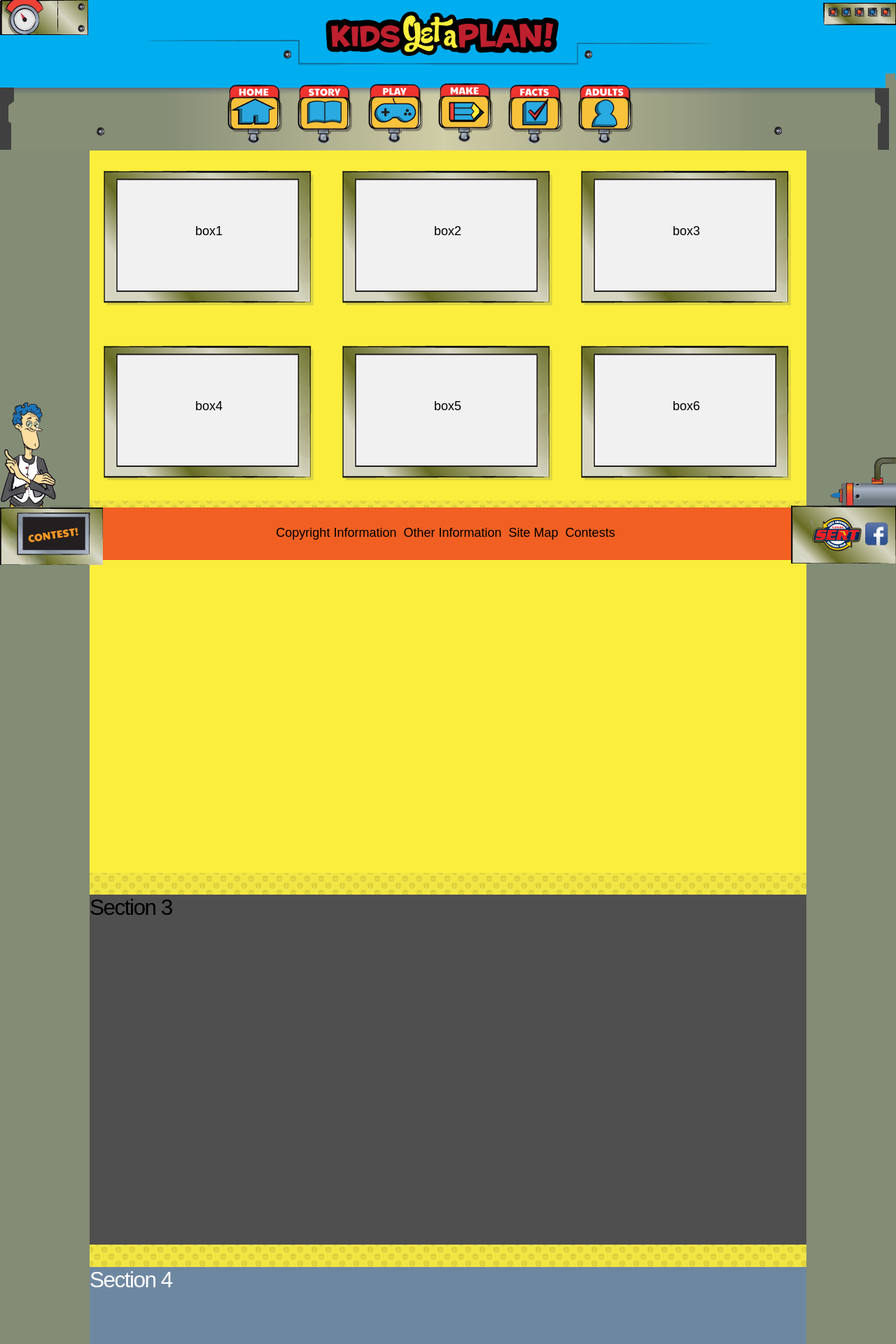
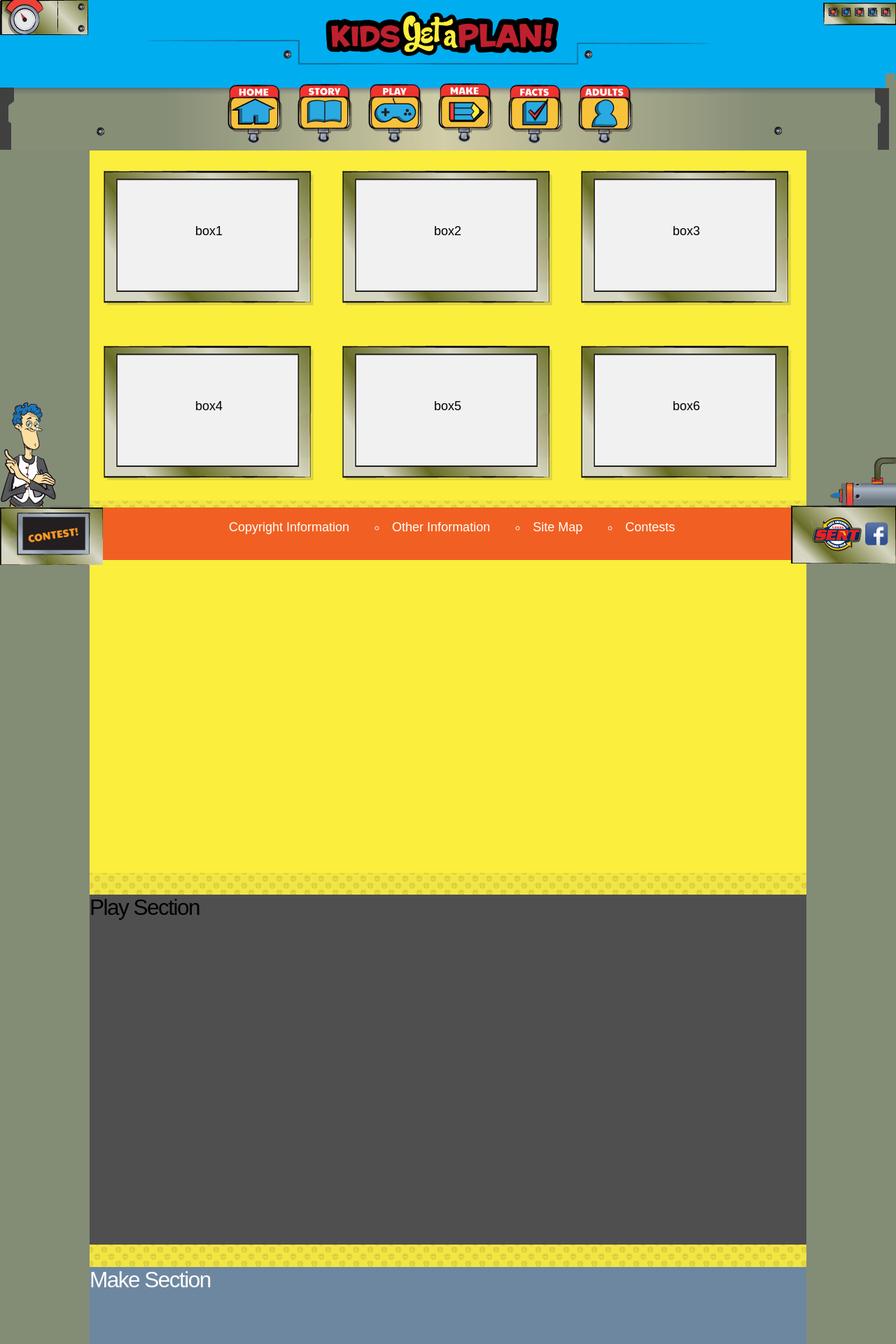
Before and after one commit to clopez1989/KidsGetAPlan1.3, a PHP site: page / in a window 1280 px wide. Shown: the top 1920 px of the page at 70% size. Run offline with PHP 8.4, Linux system fonts and the light colour scheme; some libraries are stand-ins or nearby versions.

Commit message:
added media querie for ipad portrait mode
Really fixed the width for mobile, aligned section names with the right
nav buttons, fixed image labels to be consistent with naming up and down

```diff
--- a/css/style.css
+++ b/css/style.css
@@ -64,31 +63,29 @@
 	height: 97px;
 }
 
-.storyButton {
+.mainButton {
 	min-height: 500px;
 	background-color: #fbee3c;
 	margin-top: 101px;
 }
 
-.playButton {
+.storyButton {
 	min-height: 500px;
 	background-color: #fbee3c;
 }
 
-
-.makeButton {
+.playButton {
 	min-height: 500px;
 	background: #504f4f;
 }
 
-
-.factsButton {
+.makeButton {
 	min-height: 500px;
 	background: #6e87a1;
 	color: white;
 }
 
-.grownupsButton {
+.factsButton {
 	min-height: 500px;
 	background: #293b4d;
 	color: white;
@@ -319,13 +317,24 @@ h3 {
 	padding-bottom:9px;
 }
 
-.bottomMenu {
-	padding: 8px 159px 0px 0px;
+.bottomMenu{
+	margin-left:0;
+}
+
+.bottomMenu a {
+	color: white;
 }
 
 .bottomMenu li{
-	display: inline;
-	margin-left:5px;
+	margin-left: 37px;
+	list-style-type: circle;
+	list-style-position: inside;
+	float: left;
+	color: white;
+}
+
+.bottomMenu li:first-child{
+	list-style-type:none;
 }
 
 /* ----------------------------MEDIA QUERIES---------------------------- */
@@ -407,9 +426,13 @@ h3 {
 		#nav ul li.facts {
 			width: 16.5%;
 		}
-	#nav ul li.grownups {
+		#nav ul li.adults {
 			width: 16.5%;
 		}
+	}
+
+	.bottomMenu{
+		margin-left: 250px;
 	}
 
 	#homeButton{
@@ -425,11 +448,11 @@ h3 {
 	#storyButton{
 		width:98px;
 		height:98px;
-	background: url('img/KGAP_home_button.png') no-repeat;
+		background: url('img/Top%20Nav/story_down_d.png') no-repeat;
 	}
 
 	#storyButton:hover {
-	background: url('img/KGAP_home_button_hover.png') no-repeat;
+		background: url('img/Top%20Nav/story_up_d.png') no-repeat;
 	}
 
 	#playButton{
--- a/index.html
+++ b/index.html
@@ -35,7 +35,7 @@
 				<li class="play"><a href="#" id="playButton" class="subNavBtn"></a></li>
 				<li class="make"><a href="#" id="makeButton" class="subNavBtn"></a></li>
 				<li class="facts"><a href="#" id="factsButton" class="subNavBtn"></a></li>
-				<li class="grownups"><a href="#" id="grownupsButton" class="subNavBtn end"></a></li>
+				<li class="adults"><a href="#" id="adultsButton" class="subNavBtn end"></a></li>
 			</ul>
 			<img src="css/img/bolt.png" width="11" height="12" alt="Bolt" class="navBolt2">
 			<img src="css/img/top_nav_right_notch.png" width="20" height="89" alt="Top Nav Right Notch" class="navRightNotch">
@@ -64,7 +64,7 @@
 
 
 	<div class="mainWrapper">
-		<div class="section storyButton">
+		<div class="section mainButton">
 			<div id="name1_box" class="grid_4">
 				<p>box1</p>
 			</div>
@@ -85,41 +85,24 @@
 			</div>
 		</div>
 
+		<div class="section storyButton">
+			<h1>Story Section</h1>
+		</div>
+
 		<div class="section playButton">
-			<h1>Section 2</h1>
+			<h1>Play Section</h1>
 		</div>
 
 		<div class="section makeButton">
-			<h1>Section 3</h1>
+			<h1>Make Section</h1>
 		</div>
 
 		<div class="section factsButton">
-			<h1>Section 4</h1>
+			<h1>Facts Section</h1>
 		</div>
 
-		<div class="section grownupsButton">
-			<h1>Section 5</h1>
-		</div>
-
-		<div id="contentContainer">
-			<div id="box1" class="grid_4">
-				<p>Box 5</p>
-			</div>
-			<div id="box2" class="grid_4">
-				<p>Box 2</p>
-			</div>
-			<div id="box3" class="grid_4">
-				<p>Box 3</p>
-			</div>
-			<div id="box4" class="grid_4">
-				<p>Box 4</p>
-			</div>
-			<div id="box5" class="grid_4">
-				<p>Box 5</p>
-			</div>
-			<div id="box6" class="grid_4">
-				<p>Box 6</p>
-			</div>
+		<div class="section adultsButton" id="contentContainer">
+			<h1>Adults Section</h1>
 		</div>
 	</div>
 
@@ -146,8 +129,8 @@
 			<img src="css/img/pump_footer_right.png" width="150" height="152" alt="Pump Footer Right">
 		</div>
 		<div class="socialButtons">
-			<img src="css/img/sert_logo.png" width="71" height="49" alt="Sert Logo">
-			<img src="css/img/fb_icon.png" width="33" height="33" alt="Fb Icon" class="fbicon">
+			<a href="#"><img src="css/img/sert_logo.png" width="71" height="49" alt="Sert Logo"></a>
+			<a href="#"><img src="css/img/fb_icon.png" width="33" height="33" alt="Fb Icon" class="fbicon"></a>
 		</div>
 
 	</div>
```
Also changed, not shown: other parts of css/style.css (+91 -19 lines), css/img/Top Nav/facts_down_m.png, css/img/Top Nav/facts_up_m.png, css/img/Top Nav/home_down_m.png, css/img/Top Nav/home_up_m.png, css/img/Top Nav/play_down_m.png, css/img/Top Nav/play_up_m.png, css/img/Top Nav/story_down_m.png, css/img/Top Nav/story_up_m.png. Lines whose indentation alone changed are shown as unchanged.
